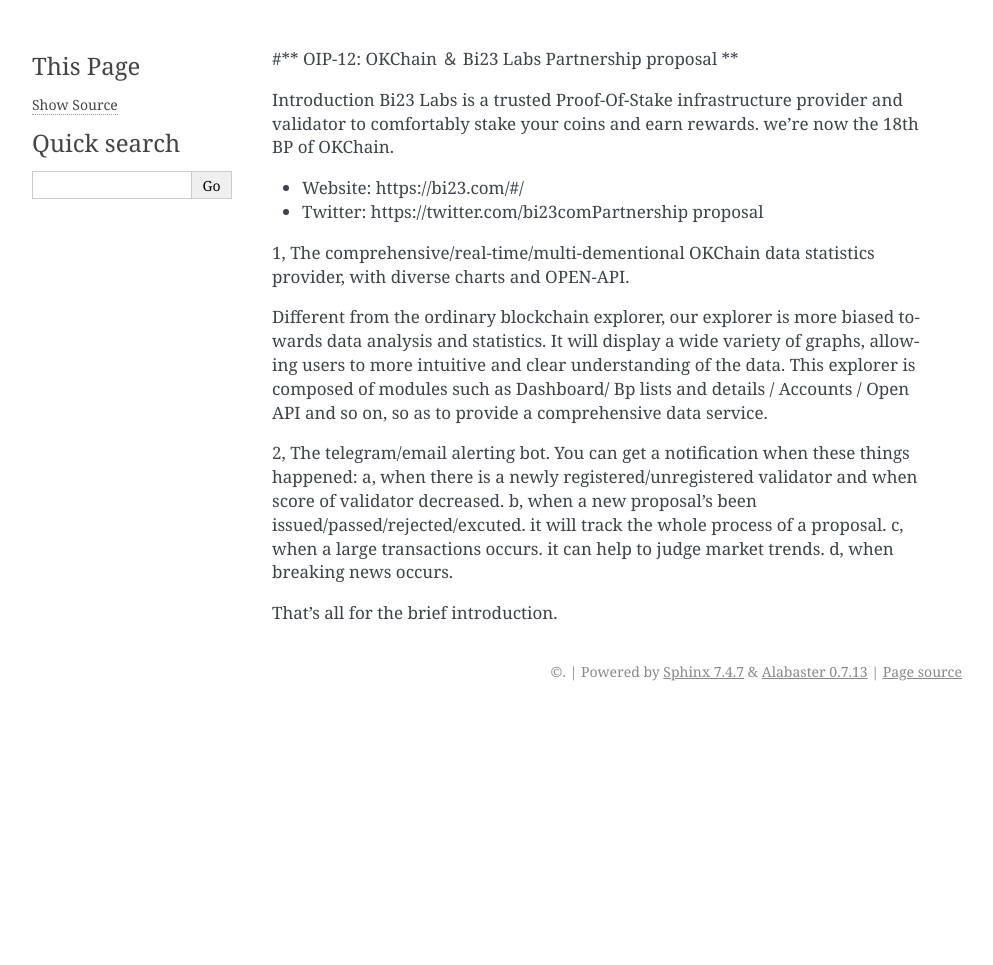
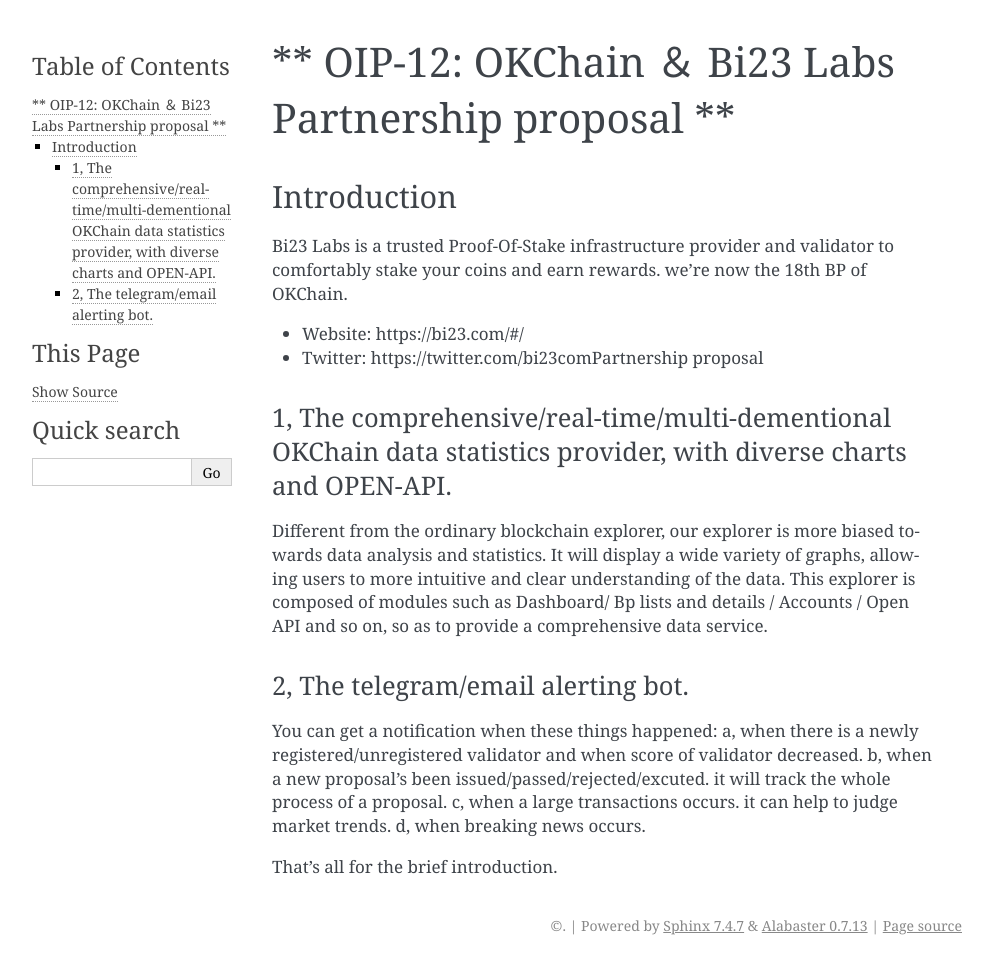
Before and after one commit to okx/KIPs, a Sphinx documentation site: the page built from docs/draft/OIP-12.md, in a window 1280 px wide. Shown: the whole page, without its empty margins (148-1141 px from the left). Built offline with Sphinx 7.4.7, drawn with Linux system fonts in a browser that asks for light colours; before the commit the page ends 900 px from its top, so only the background shows below that.

Commit message:
Update OIP-12.md

```diff
--- a/docs/draft/OIP-12.md
+++ b/docs/draft/OIP-12.md
@@ -1,18 +1,18 @@
-#** OIP-12: OKChain ＆ Bi23 Labs Partnership proposal **
+# ** OIP-12: OKChain ＆ Bi23 Labs Partnership proposal **
 
-Introduction
+## Introduction
 Bi23 Labs is a trusted Proof-Of-Stake infrastructure provider and validator to comfortably stake your coins and earn rewards. we're now the 18th BP of OKChain.
 
 * Website: https://bi23.com/#/
 * Twitter: https://twitter.com/bi23comPartnership proposal
 
-1, The comprehensive/real-time/multi-dementional OKChain data statistics provider, with diverse charts and OPEN-API.
+### 1, The comprehensive/real-time/multi-dementional OKChain data statistics provider, with diverse charts and OPEN-API.
 
 Different from the ordinary blockchain explorer, our explorer is more biased towards data analysis and statistics. It will display a wide variety of graphs, allowing
 users to more intuitive and clear understanding of the data. This explorer is composed of modules such as Dashboard/ Bp lists and details / Accounts / Open API and so on,
 so as to provide a comprehensive data service.
 
-2, The telegram/email alerting bot.
+### 2, The telegram/email alerting bot.
 You can get a notification when these things happened:
 a, when there is a newly registered/unregistered validator and when score of validator decreased.
 b, when a new proposal's been issued/passed/rejected/excuted. it will track the whole process of a proposal.
```
